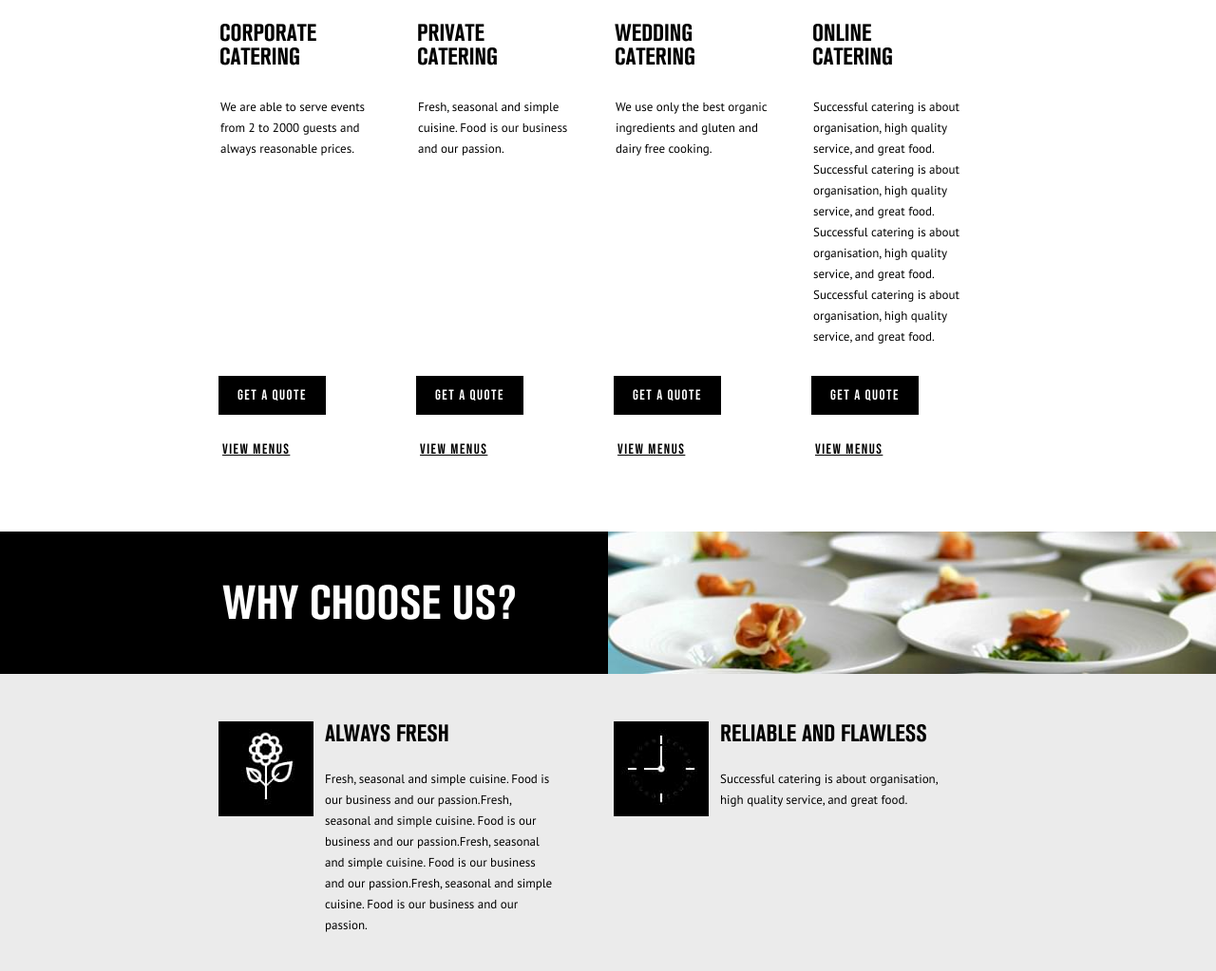
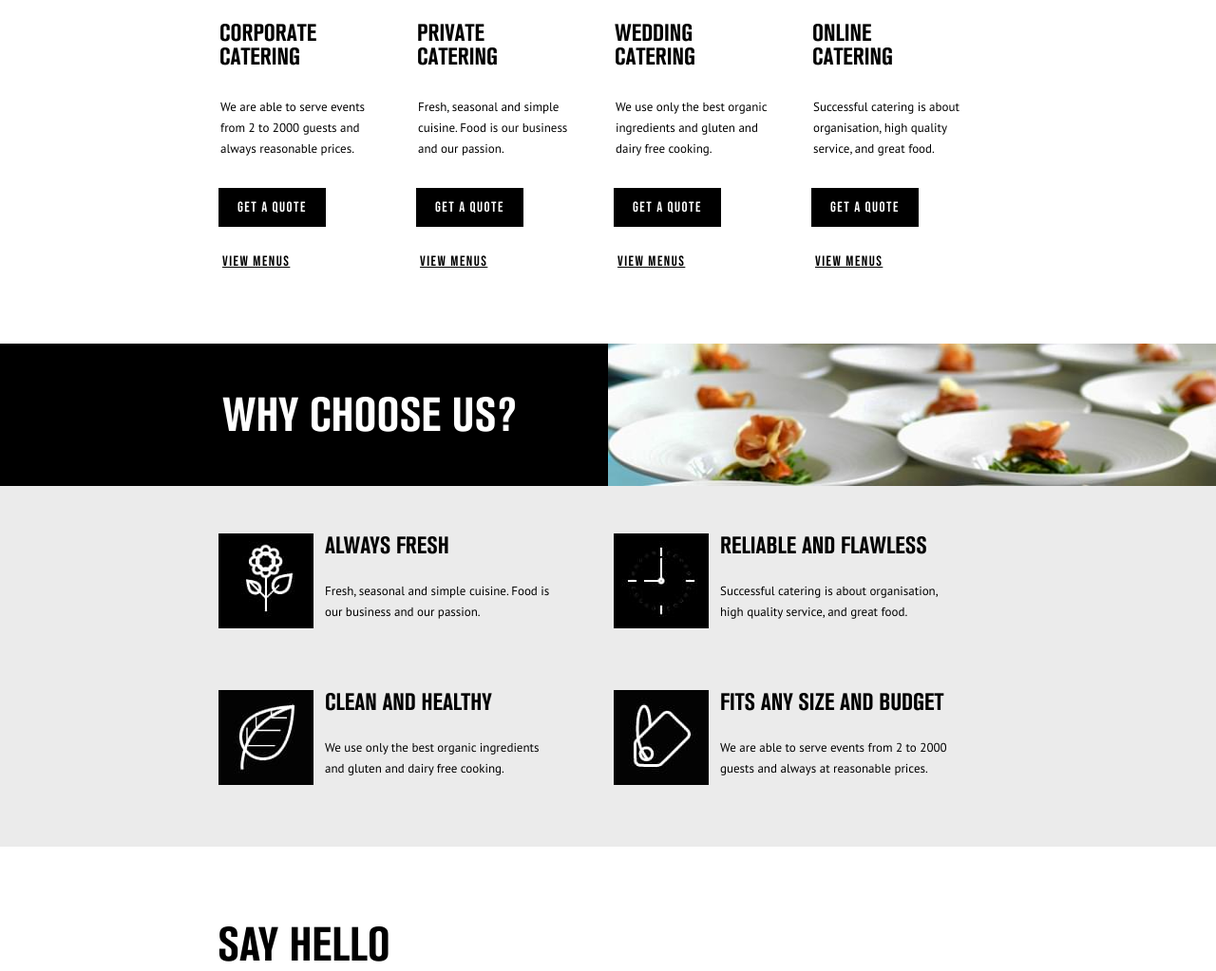
Before and after one commit to DanielSysoev/prime_one, a website: page prime_one/index.html in a window 1280 px wide. Shown: the part 906-1929 px from the top of the page at 95% size. Drawn offline with Linux system fonts and the light colour scheme.

Commit message:
minor fixes

```diff
--- a/prime_one/css/style.css
+++ b/prime_one/css/style.css
@@ -676,6 +676,7 @@ img {
 
 .header__logo {
   padding: 0 10px;
+  cursor: pointer;
 }
 
 .header__navs {
@@ -1316,6 +1317,10 @@ img {
         -ms-flex-align: center;
             align-items: center;
   }
+
+  .header__logo-mobile-pic {
+    cursor: pointer;
+  }
 }
 
 @media screen and (max-width: 766px) {
--- a/prime_one/index.html
+++ b/prime_one/index.html
@@ -153,9 +153,6 @@
                         </h3>
                         <h4 class="catering__subtitle subtitle">
                             Successful catering is about organisation, high quality service, and great food.
-                            Successful catering is about organisation, high quality service, and great food.
-                            Successful catering is about organisation, high quality service, and great food.
-                            Successful catering is about organisation, high quality service, and great food.
                         </h4>
                         <button class="catering__button button">
                             GET A QUOTE
@@ -184,12 +181,7 @@
                                     ALWAYS FRESH
                                 </h2>
                                 <h4 class="benefits__subtitle subtitle">
-                                    Fresh, seasonal and simple cuisine. Food is our business and our passion.Fresh,
-                                    seasonal
-                                    and simple cuisine. Food is our business and our passion.Fresh, seasonal and simple
-                                    cuisine. Food is our business and our passion.Fresh, seasonal and simple cuisine.
-                                    Food
-                                    is our business and our passion.
+                                    Fresh, seasonal and simple cuisine. Food is our business and our passion.
                                 </h4>
                             </div>
                         </div>
```
Also changed, not shown: prime_one/css/style.min.css.
